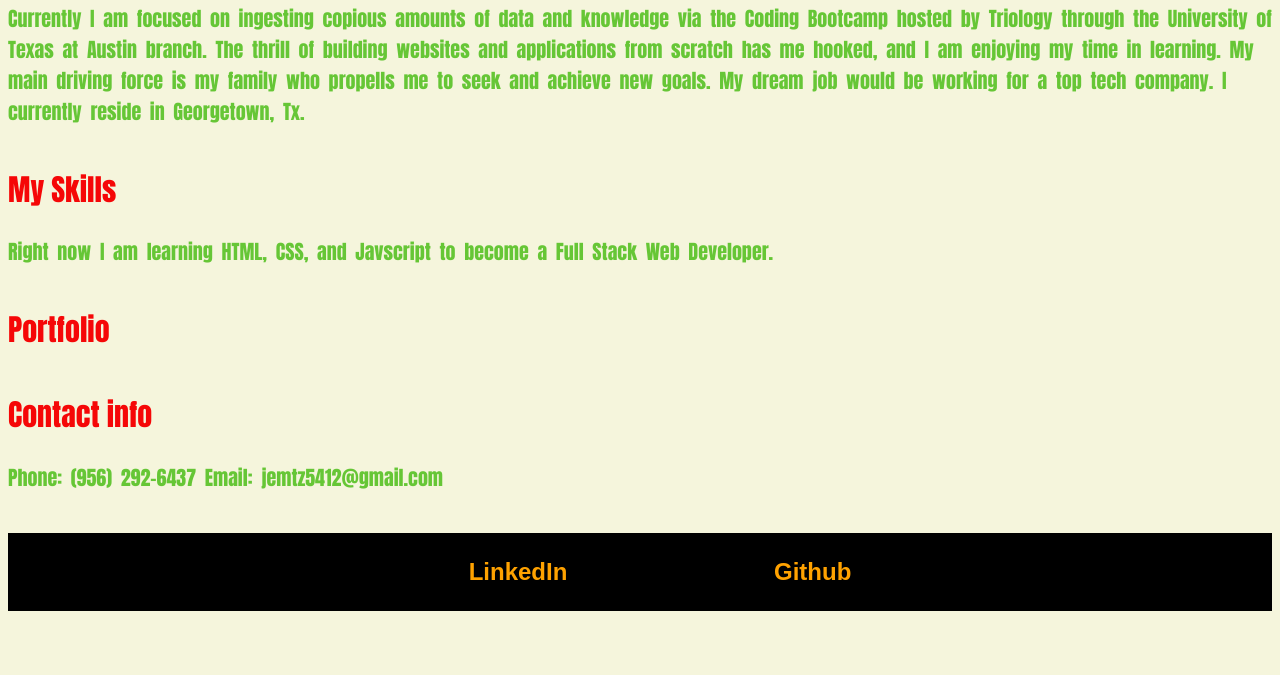
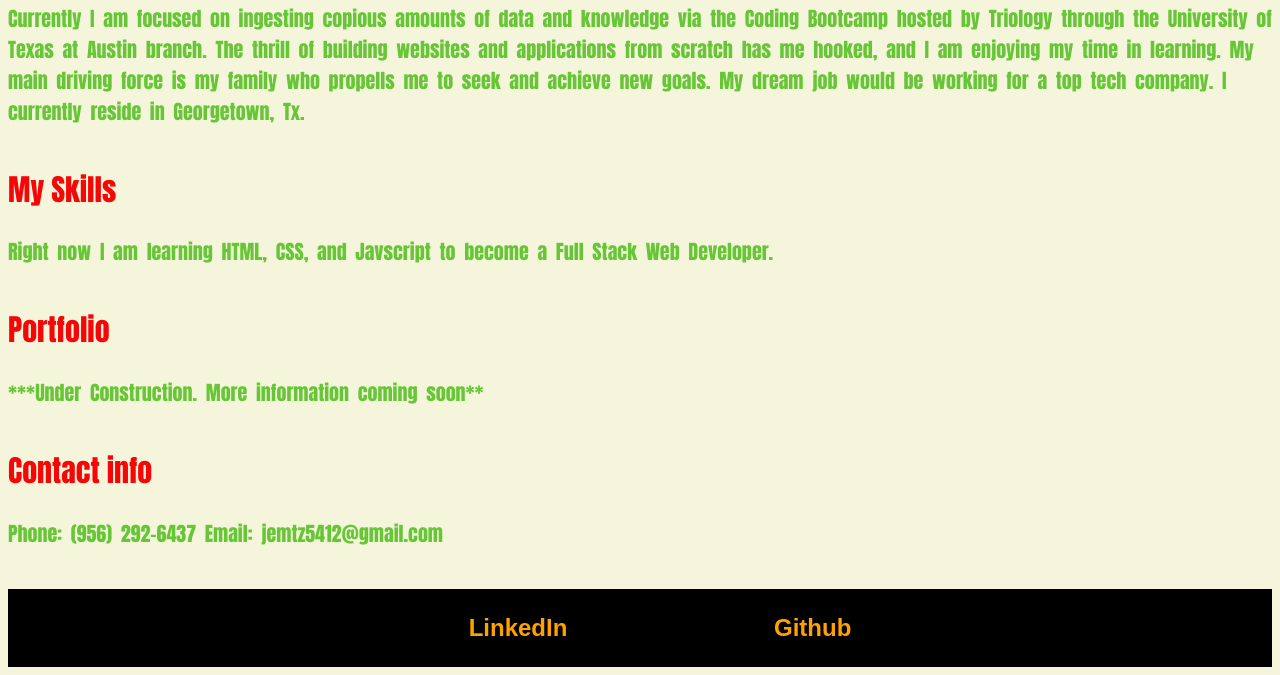
Before and after one commit to jemtz5412/Sweet-looking-website, a plain HTML site: page index.html in a window 1280 px wide. Shown: the part 1426-2101 px from the top of the page. Before the commit the page ends 2045 px from the top, so only its background shows below. Drawn offline with Linux system fonts and the light colour scheme.

Commit message:
updated code

```diff
--- a/index.html
+++ b/index.html
@@ -56,7 +56,7 @@
           seek and achieve new goals. My dream job would be working for a top
           tech company. I currently reside in Georgetown, Tx.
         </p>
-        </article>
+      </article>
 
       <article class="credentials" id="my-skills">
         <h2>My Skills</h2>
@@ -64,13 +64,12 @@
           Right now I am learning HTML, CSS, and Javscript to become a Full
           Stack Web Developer.
         </p>
-        </article>
+      </article>
 
       <article class="credentials" id="portfolio">
         <h2>Portfolio</h2>
-        <p>
+        <p>***Under Construction. More information coming soon**</p>
       </article>
-
 
       <article id="contact" class="credentials">
         <h2>Contact info</h2>
@@ -86,8 +85,7 @@
             >LinkedIn</a
           >
         </li>
-        <li><a href="https://github.com/jemtz5412">Github</a>
-        </li>
+        <li><a href="https://github.com/jemtz5412">Github</a></li>
       </ul>
     </footer>
     <!-- end of footer -->
```
Also changed, not shown: style.css (line endings or trailing spaces).
